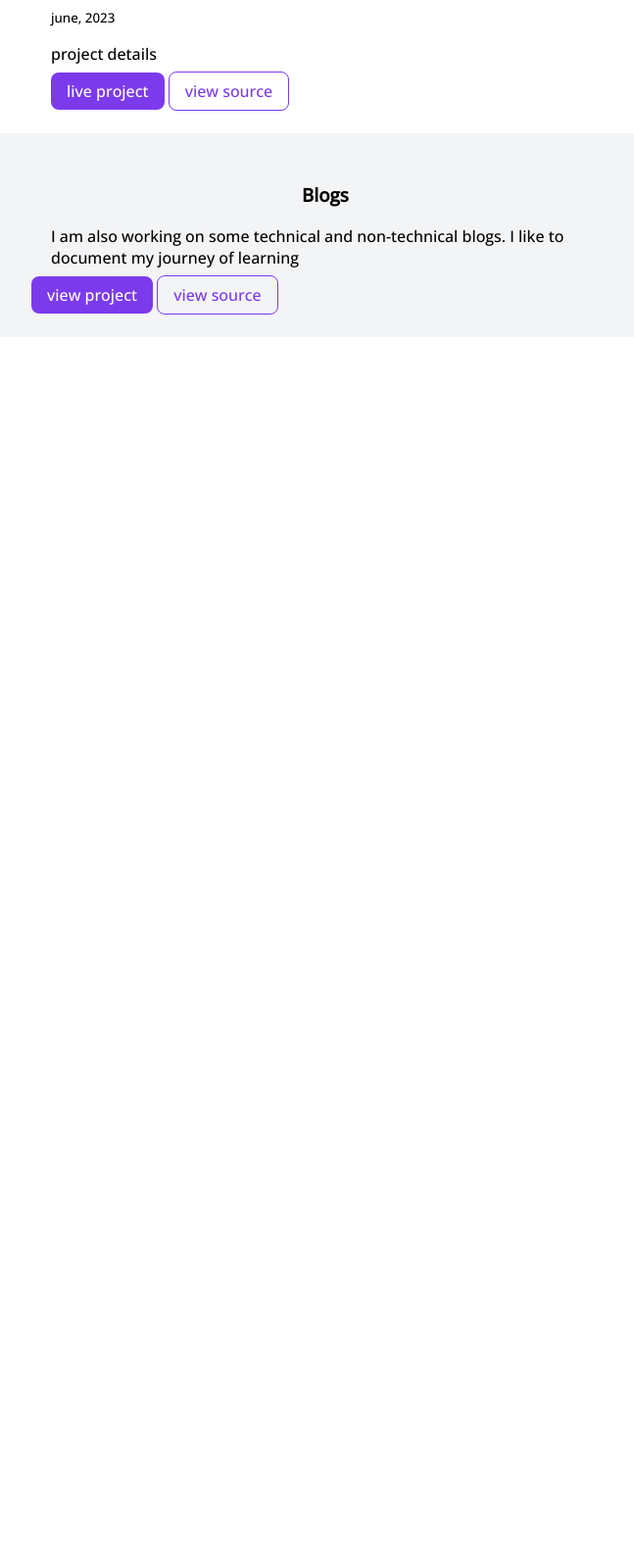
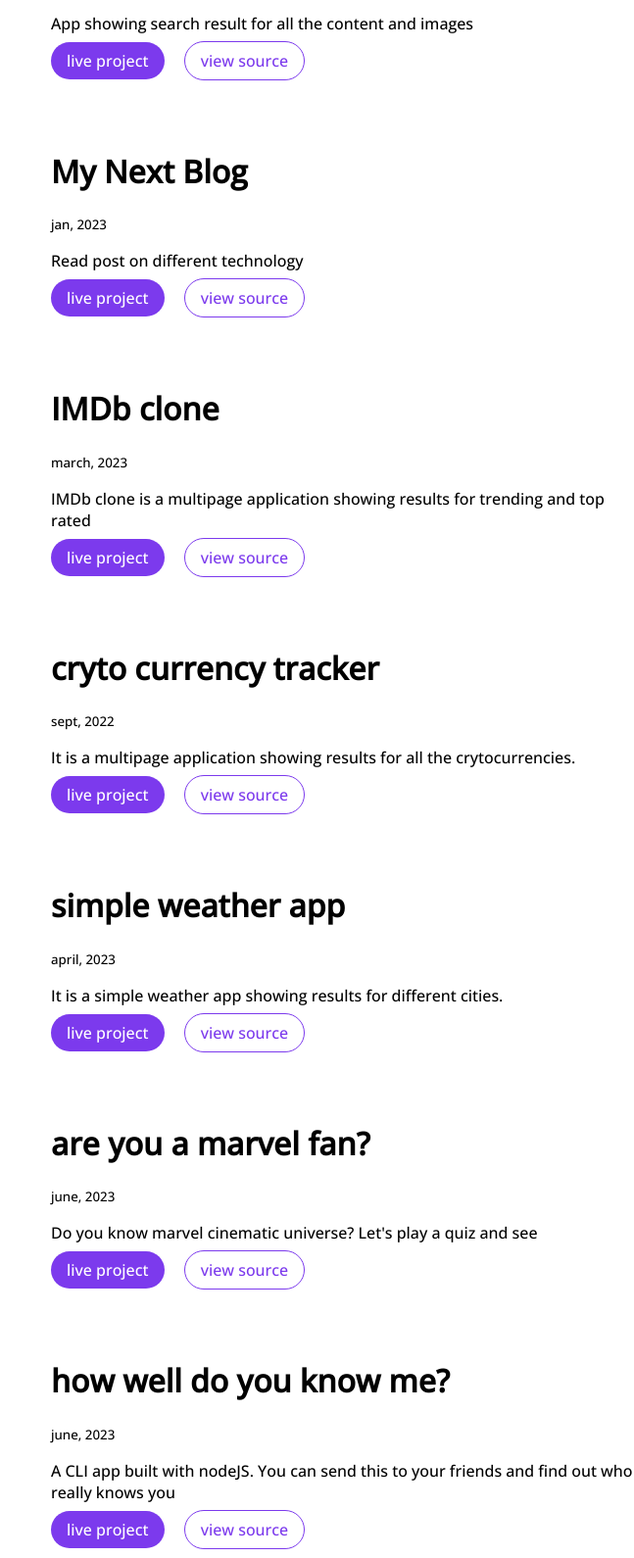
Before and after one commit to sonykikuma/portfolio, a plain HTML site: page projects.html in a window 1280 px wide. Shown: the part 617-2207 px from the top of the page at 98% size, without its empty margins (308-955 px from the left). Before the commit the page ends 981 px from the top, so only its background shows below. Drawn offline with nearby package versions, Linux system fonts and the light colour scheme.

Commit message:
added projects and blogs

```diff
--- a/projects.html
+++ b/projects.html
@@ -7,7 +7,7 @@
     <link rel="stylesheet" href="style.css">
 </head>
 <body>
-    <nav class="navigation">
+    <nav class="navigation container">
         <div class="nav-dev"> I am a developer</div>
         <ul class="non-bullet nav-pills">
             <li class="list-inline"><a class="link link-active" href="/">Home</a></li>
@@ -16,22 +16,66 @@
 
         </ul>
     </nav>
-    <header class="hero">
+    <header class="hero"><img src="/images/next.svg" alt="" class="hero-img"/>
         <h1 class="hero-heading">See my <span class="sub">code</span> </h1></header>
 
         <ul class="non-bullet">
-            <li><div class="container-fluid margin-md">
+            <li><div class=" container container-fluid margin-md" style="margin-bottom: 5rem;">
+                <h1>google clone</h1>
+                <small> march, 2023</small>
+                <p> App showing search result for all the content and images</p>
+                <a class="link primary-link"  href="https://abha-google-clone.netlify.app">live project</a>
+                <a href="https://github.com/sonykikuma/google-clone" class="link secondary-link">view source</a>
+            </div>
+            </li>
+
+            <li><div class=" container container-fluid margin-md" style="margin-bottom: 5rem;">
+                <h1>My Next Blog</h1>
+                <small> jan, 2023</small>
+                <p> Read post on different technology</p>
+                <a class="link primary-link"  href="https://abha-next-blog.netlify.app">live project</a>
+                <a href="https://github.com/sonykikuma/myblog" class="link secondary-link">view source</a>
+            </div>
+            </li>
+
+            <li><div class=" container container-fluid margin-md" style="margin-bottom: 5rem;">
+                <h1>IMDb clone</h1>
+                <small> march, 2023</small>
+                <p> IMDb clone is a multipage application showing results for trending and top rated</p>
+                <a class="link primary-link"  href="https://imdb-clone-mauve-mu.vercel.app">live project</a>
+                <a href="https://github.com/sonykikuma/IMDb-clone" class="link secondary-link">view source</a>
+            </div>
+            </li>
+            <li><div class=" container container-fluid margin-md" style="margin-bottom: 5rem;">
+                <h1>cryto currency tracker</h1>
+                <small> sept, 2022</small>
+                <p> It is a multipage application showing results for all the crytocurrencies.</p>
+                <a class="link primary-link"  href="https://multipage-cryptotracker.netlify.app">live project</a>
+                <a href="https://github.com/sonykikuma/multipage-crypto-currency-tracker" class="link secondary-link">view source</a>
+            </div>
+            </li>
+
+            <li><div class=" container container-fluid margin-md" style="margin-bottom: 5rem;">
+                <h1>simple weather app</h1>
+                <small> april, 2023</small>
+                <p> It is a simple weather app showing results for different cities.</p>
+                <a class="link primary-link"  href="https://simple-weather02-app.netlify.app">live project</a>
+                <a href="https://github.com/sonykikuma/weather-next-tailwindcss" class="link secondary-link">view source</a>
+            </div>
+            </li>
+
+            <li><div class=" container container-fluid margin-md">
                 <h1>are you a marvel fan?</h1>
                 <small> june, 2023</small>
-                <p> project details</p>
+                <p> Do you know marvel cinematic universe? Let's play a quiz and see</p>
                 <a class="link primary-link"  href="https://replit.com/@AbhaSoni/lesson1task2?embed=1&output=1/">live project</a>
                 <a href="https://github.com/sonykikuma/neog-task2" class="link secondary-link">view source</a>
             </div>
             </li>
-            <li><div class="container-fluid margin-md">
+            <li><div class="container container-fluid" style="margin-top: 5rem; margin-bottom: 5rem;">
                 <h1>how well do you know me?</h1>
                 <small> june, 2023</small>
-                <p> project details</p>
+                <p> A CLI app built with nodeJS. You can send this to your friends and find out who really knows you</p>
                 <a class="link primary-link"  href="https://replit.com/@AbhaSoni/lesson1task1?embed=1&output=1/">live project</a>
                 <a href="https://github.com/sonykikuma/neog-cli-project" class="link secondary-link">view source</a>
             </div>
@@ -41,14 +85,13 @@
 
         </ul>
 
-        <section class="section">
-            <div class="container-fluid">
-            <h3>Blogs</h3>
-            <p>I am also working on some technical and non-technical blogs. I like to document my journey of learning</p>
-            <a class="link primary-link"  href="/blogs.html">view project</a>
-            <a href="/" class="link secondary-link">view source</a>
-
-        </div>     </section>
+        <footer class="footer">
+            <div class="footer-header">CONNECT ME </div>
+            <ul class="social-link non-bullet" >
+                <li class="list-inline"><a href="https://github.com/sonykikuma" class="link">Github</a></li>
+                <li class="list-inline"><a href="/" class="link">LINKEDIN</a></li>
+            </ul>
+        </footer>
 
 
 </body>
--- a/style.css
+++ b/style.css
@@ -8,11 +8,15 @@
 }
 body{
     font-family: 'Open Sans', sans-serif;
+   /* margin:0px auto; */
 
 }
+.container{
+    padding: 0 1rem;
+}
 .container-fluid{
-    padding-left: 1rem;
-    padding-right: 1rem;
+    /*padding-left: 1rem;
+    padding-right: 1rem;*/
     max-width: 600px;
     margin: auto;
 }
@@ -20,31 +24,31 @@ hr{
     margin: 1rem 0rem;
 }
 
-.margin-md{
-    margin-top: 2rem;
-    margin-bottom: 2rem;
-}
+/*.margin-md{
+    margin: 2rem;
+}*/
 
 .link{
     box-sizing: border-box;
     text-decoration: none;
     padding: 0.5rem 1 rem;
-    margin-top: 1rem;
-    margin-bottom: 1rem;
 }
 
 .primary-link{
    background-color:var(--primary-color);
-   border-radius: 0.5rem;
+   border-radius: 2rem;
    padding: 0.5rem 1rem;
    color: white;
-
+   margin:1rem auto;
+   max-width: 140px;
 }
 .secondary-link{
     color: var(--primary-color);
-    border-radius:0.5rem;
+    border-radius:2rem;
     border:1px solid var(--primary-color);
     padding: 0.5rem 1rem;
+    margin: 1rem;
+    max-width: 140px;
 }
 .non-bullet{
     list-style: none;
@@ -110,10 +114,10 @@ margin: auto;
     padding: 2rem;
     margin: 20px;
 }
-.section h3{
+.section h2,h3{
     text-align: center;
 }
 
 .section p{
-    padding: 0 20px;
+    padding: 0 2px;
 }
```
Also changed, not shown: blogone.html (added, +84 -0 lines), blogs.html (+37 -2 lines), index.html (+5 -5 lines), images/next.svg (added).
